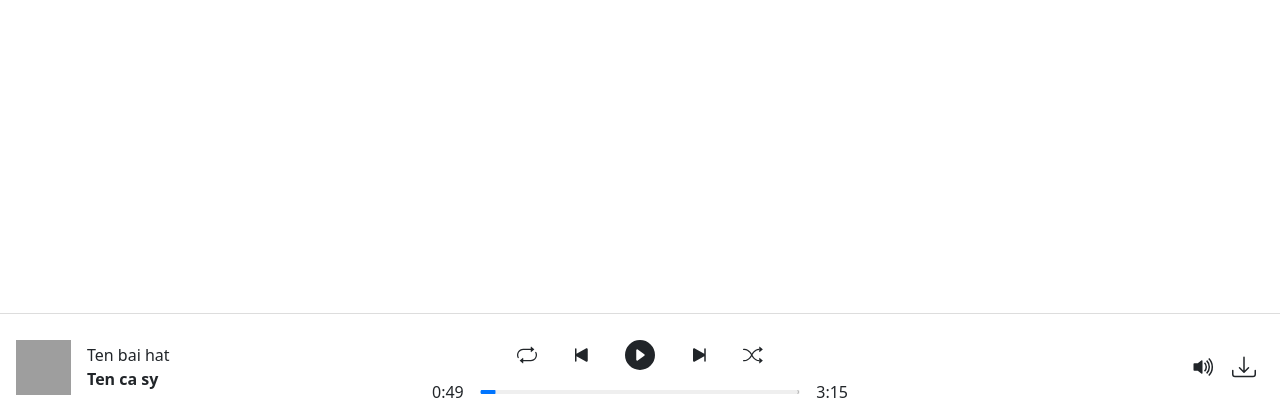
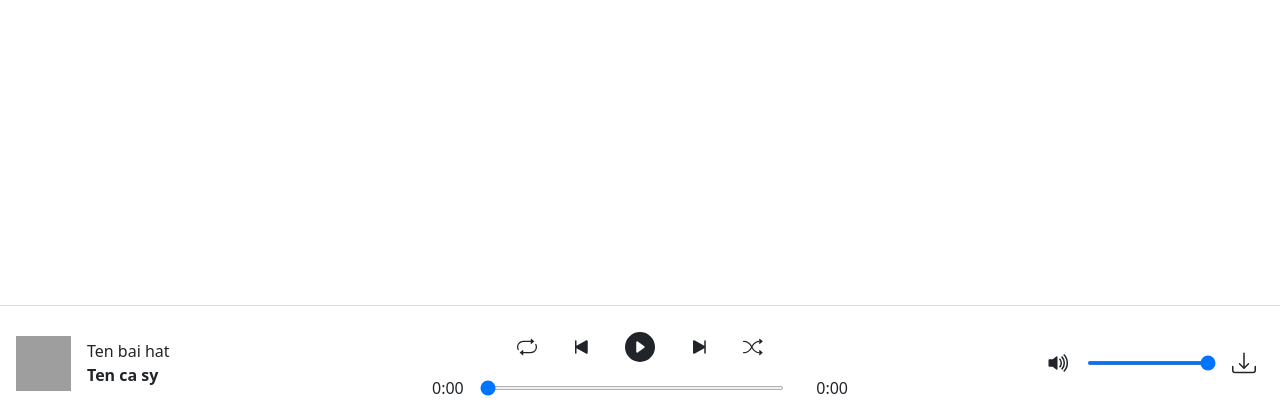
Before and after one commit to imkhoanguyen/mini-youtube-music, a Flask app: page / in a window 1280 px wide. Shown: the part 380-800 px from the top of the page. Run offline with Flask 3, Linux system fonts and the light colour scheme; grey boxes are pictures that could not be loaded.

Commit message:
progress music

```diff
--- a/app.py
+++ b/app.py
@@ -45,7 +45,7 @@ def search():
             q=request.form['query'],
             part='snippet',
             type='video',
-            videoCategoryId='10',
+            # videoCategoryId='10',
             maxResults=3
         ).execute()
 
--- a/static/css/style.css
+++ b/static/css/style.css
@@ -62,12 +62,13 @@ svg, .timeline {
 
 }
 
-.progress-bar{
+
+
+.progress-bar {
+    display: inline-block;
     width: 100%;
-    height: 4px;
-    border-radius: 10px;
-    background-color: #ccc4;
 }
+
 
 .music-player__other {
     display: flex;
@@ -76,3 +77,16 @@ svg, .timeline {
     padding-right: 8px;
     gap: 16px;
 }
+
+.volume-slider {
+    display: block;
+
+}
+
+.volume-range, .timeline {
+    width: 100%;
+    height: 4px; /* Chiều cao cho .progress-bar */
+    background-color: #ccc;
+    border-radius: 10px;
+    margin-bottom: 14px;
+}
--- a/templates/index.html
+++ b/templates/index.html
@@ -162,20 +162,22 @@
           </svg>
         </div>
         <div class="progress-container">
-          <span>0:49</span>
+          <span id="current-time">0:00</span>
           <div class="progress-bar">
             <input
               type="range"
               class="timeline"
               max="100"
               value="0"
+              step="0.1"
               class="timeline"
             />
           </div>
-          <span>3:15</span>
+          <div class="progress-button"></div>
+          <span id="total-time">0:00</span>
         </div>
       </div>
-      <div class="music-player__other">
+      <div class="music-player__other" id="volume-control">
         <svg
           xmlns="http://www.w3.org/2000/svg"
           width="24"
@@ -194,6 +196,16 @@
             d="M8.707 11.182A4.5 4.5 0 0 0 10.025 8a4.5 4.5 0 0 0-1.318-3.182L8 5.525A3.5 3.5 0 0 1 9.025 8 3.5 3.5 0 0 1 8 10.475zM6.717 3.55A.5.5 0 0 1 7 4v8a.5.5 0 0 1-.812.39L3.825 10.5H1.5A.5.5 0 0 1 1 10V6a.5.5 0 0 1 .5-.5h2.325l2.363-1.89a.5.5 0 0 1 .529-.06"
           />
         </svg>
+        <div class="volume-slider">
+          <input
+            type="range"
+            class="volume-range"
+            min="0"
+            max="1"
+            step="0.1"
+            value="1"
+          />
+        </div>
         <svg
           xmlns="http://www.w3.org/2000/svg"
           width="24"
@@ -227,7 +239,11 @@
     ></script>
     <script>
       const timeline = document.querySelector(".timeline");
+      const currentTimeSpan = document.getElementById("current-time");
+      const totalTimeSpan = document.getElementById("total-time");
       const audio = document.querySelector("audio");
+      const volumeControl = document.getElementById("volume-control");
+      const volumeRange = document.querySelector(".volume-range");
       function playSong(songId, audioUrl, thumbnail, title, artist) {
         document.getElementById("audio_player").src = audioUrl;
         document.getElementById("audio_player").play();
@@ -237,18 +253,43 @@
         document.getElementById("song-img").alt = title;
       }
 
-      function changeTimelinePosition() {
-        const percentagePosition = (100 * audio.currentTime) / audio.duration;
-        timeline.style.backgroundSize = `${percentagePosition}% 100%`;
-        timeline.value = percentagePosition;
-      }
-
       function changeSeek() {
         const time = (timeline.value * audio.duration) / 100;
         audio.currentTime = time;
       }
-      audio.ontimeupdate = changeTimelinePosition;
       timeline.addEventListener("change", changeSeek);
+
+      // Cập nhật thời gian hiện tại và tổng thời lượng của audio
+      audio.addEventListener("timeupdate", () => {
+        const currentTime = formatTime(audio.currentTime);
+        const totalTime = formatTime(audio.duration);
+        currentTimeSpan.textContent = currentTime;
+        totalTimeSpan.textContent = totalTime;
+
+        // Cập nhật giá trị của thanh trượt
+        const progress = (audio.currentTime / audio.duration) * 100;
+        console.log(progress);
+        timeline.value = progress;
+      });
+
+      // Hàm chuyển đổi giây thành định dạng mm:ss
+      function formatTime(seconds) {
+        const minutes = Math.floor(seconds / 60);
+        const remainingSeconds = Math.floor(seconds % 60);
+        return `${minutes}:${
+          remainingSeconds < 10 ? "0" : ""
+        }${remainingSeconds}`;
+      }
+
+      volumeRange.addEventListener("input", () => {
+        audio.volume = volumeRange.value;
+      });
+
+            // Cập nhật thanh trượt mỗi giây
+      // setInterval(() => {
+      //   const progress = (audio.currentTime / audio.duration) * 100;
+      //   timeline.value = progress;
+      // }, 500);
     </script>
   </body>
 </html>
```
